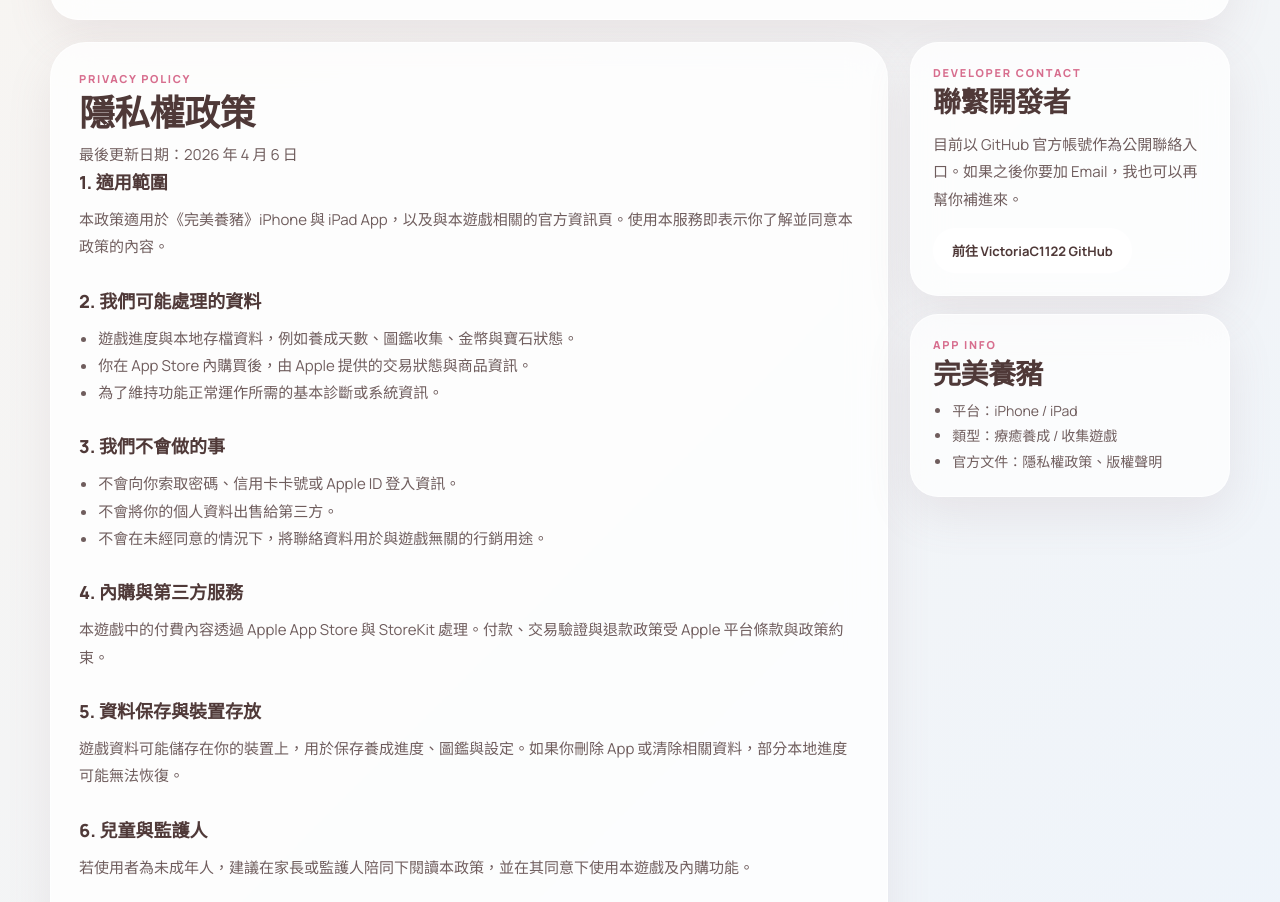
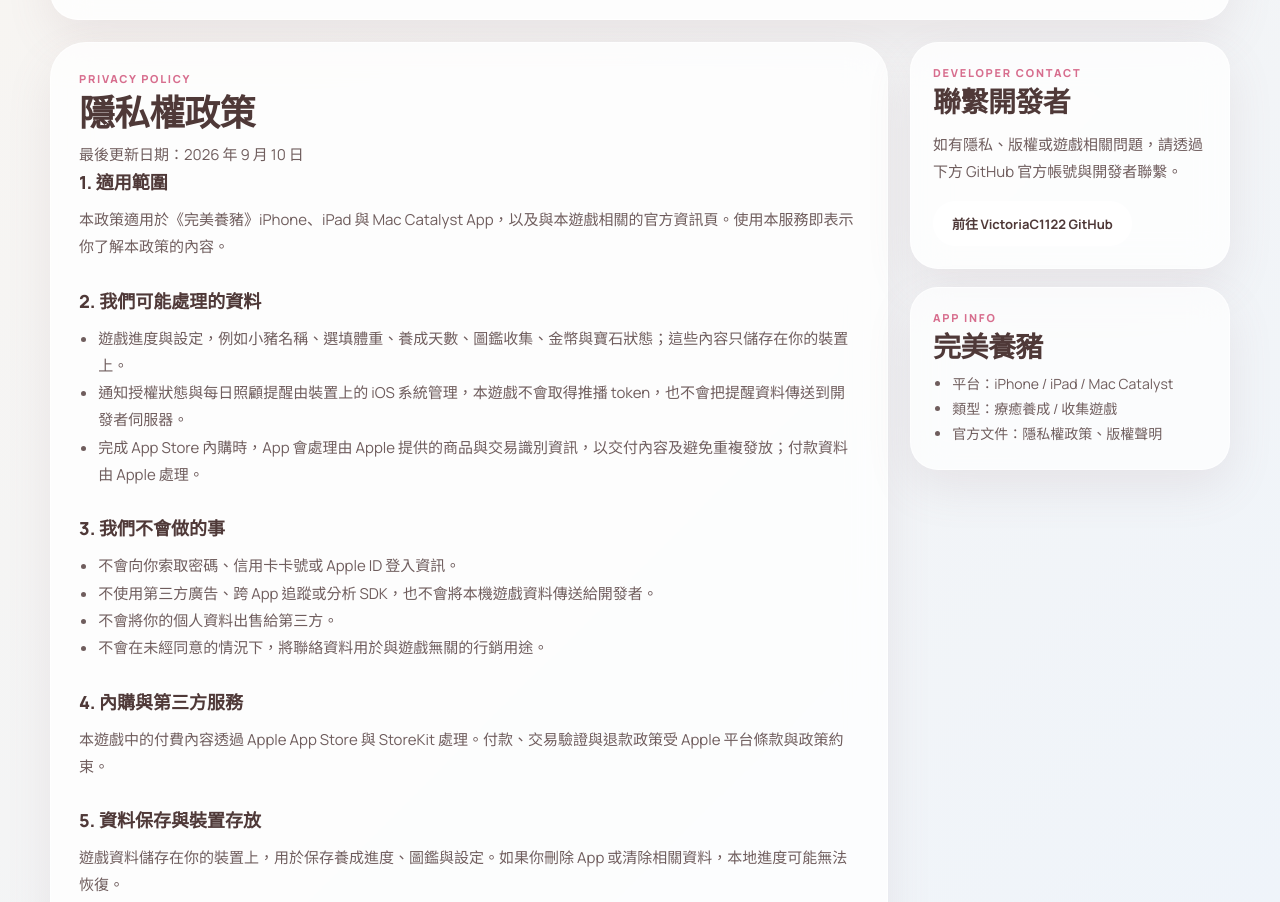
Before and after one commit to VictoriaC1122/perfect-pig-legal-center, a plain HTML site: page index.html in a window 1280 px wide. Shown: the part 787-1689 px from the top of the page. Drawn offline with nearby package versions, Linux system fonts and the light colour scheme.

Commit message:
Update privacy policy for release

```diff
--- a/index.html
+++ b/index.html
@@ -88,22 +88,22 @@
             <div class="section-heading">
               <p class="eyebrow">Privacy Policy</p>
               <h2>隱私權政策</h2>
-              <p class="section-summary">最後更新日期：2026 年 4 月 6 日</p>
+              <p class="section-summary">最後更新日期：2026 年 9 月 10 日</p>
             </div>
 
             <section class="legal-section">
               <h3>1. 適用範圍</h3>
               <p>
-                本政策適用於《完美養豬》iPhone 與 iPad App，以及與本遊戲相關的官方資訊頁。使用本服務即表示你了解並同意本政策的內容。
+                本政策適用於《完美養豬》iPhone、iPad 與 Mac Catalyst App，以及與本遊戲相關的官方資訊頁。使用本服務即表示你了解本政策的內容。
               </p>
             </section>
 
             <section class="legal-section">
               <h3>2. 我們可能處理的資料</h3>
               <ul>
-                <li>遊戲進度與本地存檔資料，例如養成天數、圖鑑收集、金幣與寶石狀態。</li>
-                <li>你在 App Store 內購買後，由 Apple 提供的交易狀態與商品資訊。</li>
-                <li>為了維持功能正常運作所需的基本診斷或系統資訊。</li>
+                <li>遊戲進度與設定，例如小豬名稱、選填體重、養成天數、圖鑑收集、金幣與寶石狀態；這些內容只儲存在你的裝置上。</li>
+                <li>通知授權狀態與每日照顧提醒由裝置上的 iOS 系統管理，本遊戲不會取得推播 token，也不會把提醒資料傳送到開發者伺服器。</li>
+                <li>完成 App Store 內購時，App 會處理由 Apple 提供的商品與交易識別資訊，以交付內容及避免重複發放；付款資料由 Apple 處理。</li>
               </ul>
             </section>
 
@@ -111,6 +111,7 @@
               <h3>3. 我們不會做的事</h3>
               <ul>
                 <li>不會向你索取密碼、信用卡卡號或 Apple ID 登入資訊。</li>
+                <li>不使用第三方廣告、跨 App 追蹤或分析 SDK，也不會將本機遊戲資料傳送給開發者。</li>
                 <li>不會將你的個人資料出售給第三方。</li>
                 <li>不會在未經同意的情況下，將聯絡資料用於與遊戲無關的行銷用途。</li>
               </ul>
@@ -127,7 +128,7 @@
             <section class="legal-section">
               <h3>5. 資料保存與裝置存放</h3>
               <p>
-                遊戲資料可能儲存在你的裝置上，用於保存養成進度、圖鑑與設定。如果你刪除 App 或清除相關資料，部分本地進度可能無法恢復。
+                遊戲資料儲存在你的裝置上，用於保存養成進度、圖鑑與設定。如果你刪除 App 或清除相關資料，本地進度可能無法恢復。
               </p>
             </section>
 
@@ -150,7 +151,7 @@
             <div class="section-heading">
               <p class="eyebrow">Copyright Notice</p>
               <h2>版權聲明</h2>
-              <p class="section-summary">最後更新日期：2026 年 4 月 6 日</p>
+              <p class="section-summary">最後更新日期：2026 年 9 月 10 日</p>
             </div>
 
             <section class="legal-section">
@@ -179,7 +180,7 @@
             <section class="legal-section">
               <h3>4. 商標與平台名稱</h3>
               <p>
-                Apple、App Store、iPhone、iPad 等名稱與商標，均屬其各自權利人所有。本網站僅於描述平台與上架資訊時合理使用。
+                Apple、App Store、iPhone、iPad、Mac 等名稱與商標，均屬其各自權利人所有。本網站僅於描述平台與上架資訊時合理使用。
               </p>
             </section>
 
@@ -196,7 +197,7 @@
               <p class="eyebrow">Developer Contact</p>
               <h2>聯繫開發者</h2>
               <p class="support-copy">
-                目前以 GitHub 官方帳號作為公開聯絡入口。如果之後你要加 Email，我也可以再幫你補進來。
+                如有隱私、版權或遊戲相關問題，請透過下方 GitHub 官方帳號與開發者聯繫。
               </p>
 
               <a class="primary-link" href="https://github.com/VictoriaC1122" target="_blank" rel="noreferrer">
@@ -208,7 +209,7 @@
               <p class="eyebrow">App Info</p>
               <h2>完美養豬</h2>
               <ul class="meta-list">
-                <li>平台：iPhone / iPad</li>
+                <li>平台：iPhone / iPad / Mac Catalyst</li>
                 <li>類型：療癒養成 / 收集遊戲</li>
                 <li>官方文件：隱私權政策、版權聲明</li>
               </ul>
```
